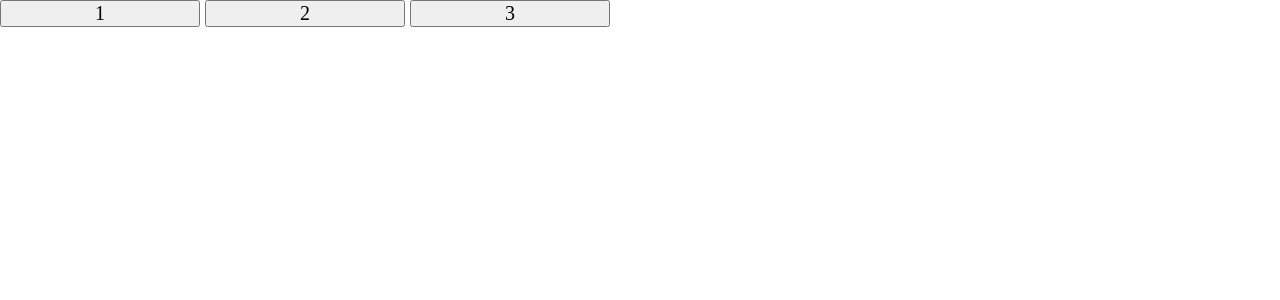
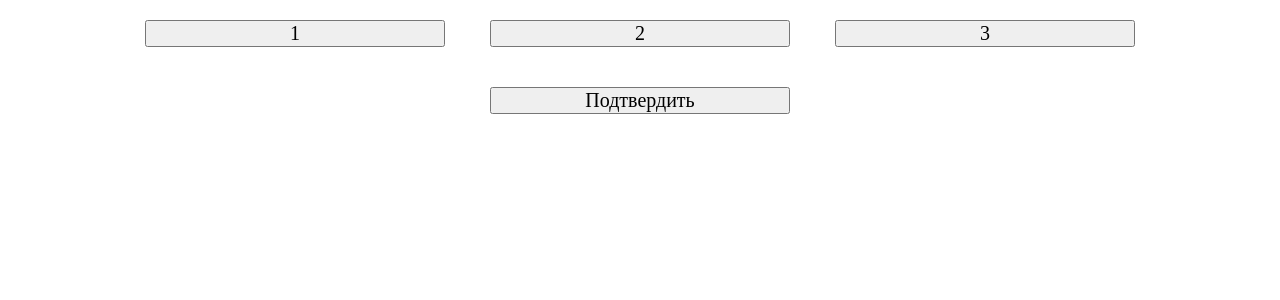
Before and after one commit to bobr-ik/Conditer-s-bot, a PHP site: page / in a window 1280 px wide. Shown: the part 99-399 px from the top of the page. Run offline with PHP 8.4, Linux system fonts and the light colour scheme; some libraries are stand-ins or nearby versions.

Commit message:
Add files via upload

```diff
--- a/index.html
+++ b/index.html
@@ -13,6 +13,8 @@
             Снэп бэк это кондитерский бот свег
         </div>
     </header>
+    <div class="buttons">
+
         <button class="btn" onclick="cliick(1)">
             1
         </button>
@@ -22,6 +24,12 @@
         <button class="btn" onclick="cliick(3)">
             3
         </button>
+        <div>
+            <button class="btn" onclick="send()">
+                Подтвердить
+            </button>
+        </div>
+    </div>
 
     <script src="https://telegram.org/js/telegram-web-app.js"></script>
     <script src="site-settings/main.js"></script>
--- a/site-settings/main.js
+++ b/site-settings/main.js
@@ -1,9 +1,13 @@
 var tg = window.Telegram.WebApp;
-function cliick(num){
+var num = new Object()
+
+function send(){
     console.log(num);
-    send = {
-        'num': num
-    }
     tg.sendData(JSON.stringify(num));
     tg.close();
 }
+
+function cliick(newnum){
+    num[Object.keys(num).length] = newnum
+    console.log(num)
+}
--- a/site-settings/style.css
+++ b/site-settings/style.css
@@ -48,10 +48,17 @@ header{
     }
 }
 
+.buttons{
+    text-align: center;
+}
+
 .btn{
     width: 100%;
-    max-width: 200px;
+
+    max-width: 300px;
+    margin: 20px;
 }
+
 
 @media (max-width: 900px) {
     .header-text{
```
Lines whose indentation alone changed are shown as unchanged.
